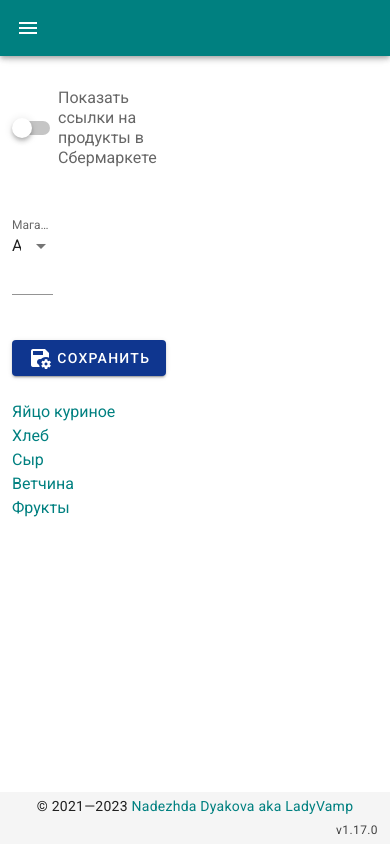
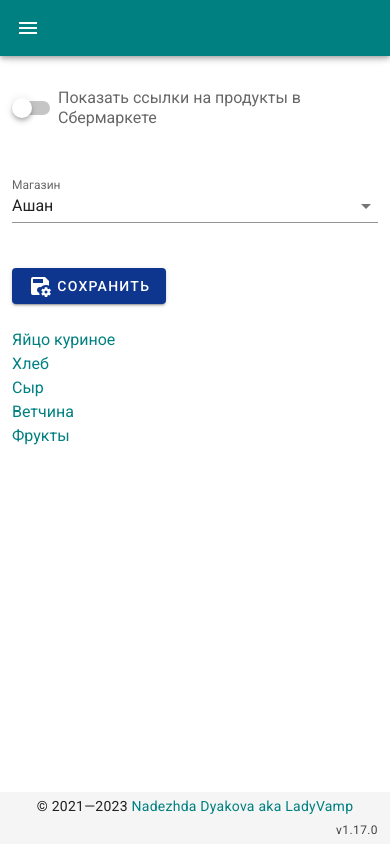
Before and after one commit to LadyVamp/vue-my-cookbook, a Vue app: page /#/settings in a window 390 px wide. Built offline with nearby package versions, Linux system fonts and the light colour scheme; what vue-yandex-metrika would draw is missing.

Commit message:
fix for mobile

```diff
--- a/src/components/Recipe/RecipeSettings.vue
+++ b/src/components/Recipe/RecipeSettings.vue
@@ -1,22 +1,22 @@
 <template>
     <div>
         <v-row>
-            <v-col cols="3">
+            <v-col xs="12" md="3">
                 <v-switch v-model="isShowLinksSber" label="Показать ссылки на продукты в Сбермаркете"></v-switch>
             </v-col>
         </v-row>
         <v-row>
-            <v-col cols="2">
+            <v-col xs="12" md="3">
                 <v-select v-model="selectedShop" label="Магазин" :items="shops" return-object></v-select>
             </v-col>
         </v-row>
         <v-row>
-            <v-col>
+            <v-col xs="12" md="3">
                 <BaseButton label="Сохранить" icon="mdi-content-save-cog" color="secondary" @click.native="save" />
             </v-col>
         </v-row>
         <v-row>
-            <v-col>
+            <v-col xs="12" md="3">
                 <div v-for="item in constProducts" :key="item">
                     <a v-if="selectedShop.value === 'auchan'" :href="item.auchan" target="_blank">{{ item.name }}</a>
                     <a v-if="selectedShop.value === 'globus'" :href="item.globus" target="_blank">{{ item.name }}</a>
```
